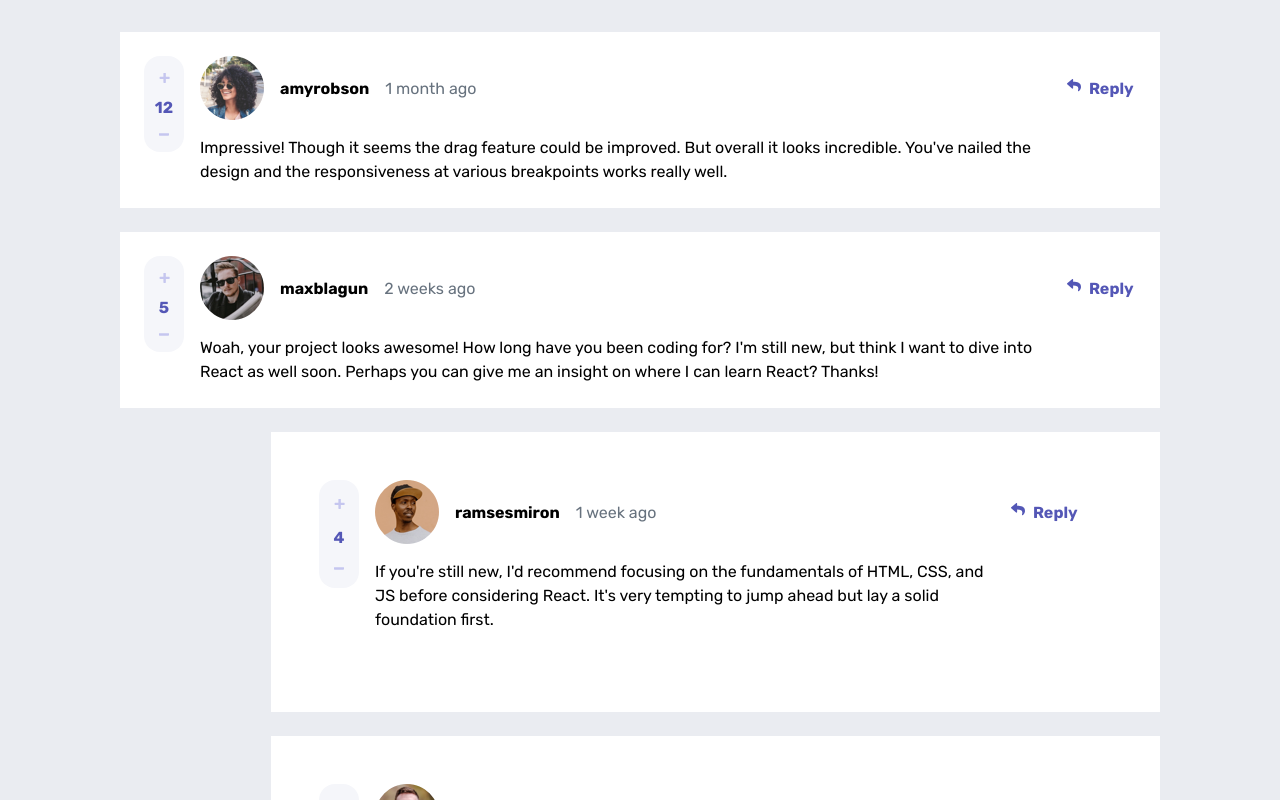
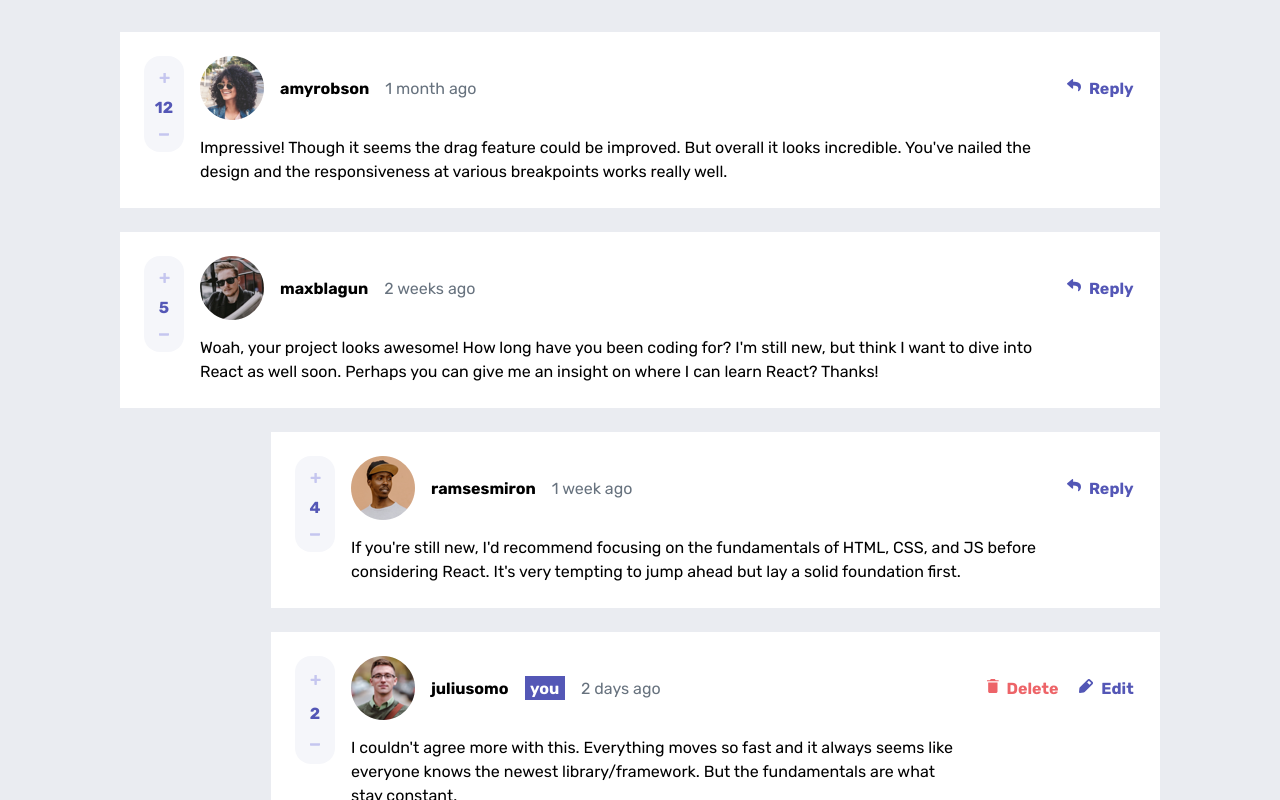
Before and after one commit to DrZero1234/FEM_comment_section, a React (Vite) app: page / in a window 1280 px wide. Shown: the top 800 px of the page. Built offline with nearby package versions, Linux system fonts and the light colour scheme.

Commit message:
Styling done

```diff
--- a/src/App.jsx
+++ b/src/App.jsx
@@ -14,7 +14,6 @@ import { StyledVoteButton } from "./components/styled/VoteButton";
 import PlusIcon from "/assets/icon-plus.svg";
 import MinusIcon from "/assets/icon-minus.svg";
 import { StyledContainer } from "./components/styled/Container";
-import { ReplyComment } from "./components/styled/ReplyComment";
 import { CommentWrapper } from "./components/styled/CommentWrapper";
 import { StyledCommentInput } from "./components/styled/CommentInput";
 
--- a/src/components/Comment.jsx
+++ b/src/components/Comment.jsx
@@ -1,6 +1,5 @@
 import { CommentWrapper } from "./styled/CommentWrapper";
 import { StyledComment } from "./styled/Comment";
-import { ReplyComment } from "./styled/ReplyComment";
 import { VoteButton } from "./VoteButton";
 import { useState } from "react";
 import { CommentInput } from "./CommentInput";
@@ -23,7 +22,6 @@ export const Comment = ({ comment_data, loggedInUser }) => {
   const { username } = loggedInUser;
   return (
     <>
-      <CommentWrapper>
       <StyledComment>
         <div className="user-data">
           <img
@@ -79,14 +77,8 @@ export const Comment = ({ comment_data, loggedInUser }) => {
       )}
       {replies &&
         replies.map((reply) => (
-            <ReplyComment>
-              <Comment
-                comment_data={reply}
-                loggedInUser={loggedInUser}
-              />
-            </ReplyComment>
+          <Comment comment_data={reply} loggedInUser={loggedInUser} />
         ))}
-      </CommentWrapper>
     </>
   );
 };
--- a/src/components/Container.jsx
+++ b/src/components/Container.jsx
@@ -1,6 +1,7 @@
 import { StyledContainer } from "./styled/Container";
 import { Comment } from "./Comment";
 import { CommentInput } from "./CommentInput";
+import { CommentWrapper } from "./styled/CommentWrapper";
 
 export const Container = ({ data }) => {
   const { comments, currentUser, id } = data;
@@ -9,10 +10,12 @@ export const Container = ({ data }) => {
     <StyledContainer>
       {comments.map((comment) => (
         <>
-          <Comment
-            comment_data={comment}
-            loggedInUser={currentUser}
-          />
+          <CommentWrapper>
+            <Comment
+              comment_data={comment}
+              loggedInUser={currentUser}
+            />
+          </CommentWrapper>
         </>
       ))}
       <CommentInput action="" currentUser={currentUser} />
--- a/src/components/styled/Comment.jsx
+++ b/src/components/styled/Comment.jsx
@@ -7,9 +7,9 @@ export const StyledComment = styled.div`
     "vote user-data buttons"
     "vote content ."
     ". content .";
-  grid-column: 1/3;
   gap: 1em;
   padding: 1.5em;
+  grid-column: 2 / -1;
   background-color: ${({ theme }) => theme.colors.neutral_1000};
 
   .comment-header {
@@ -79,6 +79,10 @@ export const StyledComment = styled.div`
     color: ${({ theme }) => theme.colors.primary_600};
   }
 
+  &: first-child {
+    grid-column: 1 / -1;
+  }
+
   @media (max-width: ${({ theme }) => theme.mobile_size}) {
     grid-template-areas:
       "user-data user-data"
--- a/src/components/styled/CommentWrapper.jsx
+++ b/src/components/styled/CommentWrapper.jsx
@@ -4,4 +4,9 @@ export const CommentWrapper = styled.div`
   display: grid;
   grid-template-columns: 1fr 7fr;
   gap: 1.5em;
+  grid-template-rows: auto;
+
+  &: first-child {
+    grid-column: 1 / -1;
+  }
 `;
--- a/src/components/styled/Container.jsx
+++ b/src/components/styled/Container.jsx
@@ -1,9 +1,7 @@
 import { styled } from "styled-components";
 
 export const StyledContainer = styled.div`
-  display: flex;
-  flex-direction: column;
-  justify-content: center;
+  display: grid;
   gap: 1.5em;
   max-width: 65em;
   margin: 2em 0em;
--- a/src/components/styled/ReplyComment.jsx
+++ /dev/null
@@ -1,9 +0,0 @@
-import { styled } from "styled-components";
-import { StyledComment } from "./Comment";
-
-export const ReplyComment = styled(StyledComment)`
-  grid-column: 2/3;
-  @media (max-width: ${({ theme }) => theme.mobile_size}) {
-    grid-template-columns: none;
-  }
-`;
```
Lines whose indentation alone changed are shown as unchanged.
